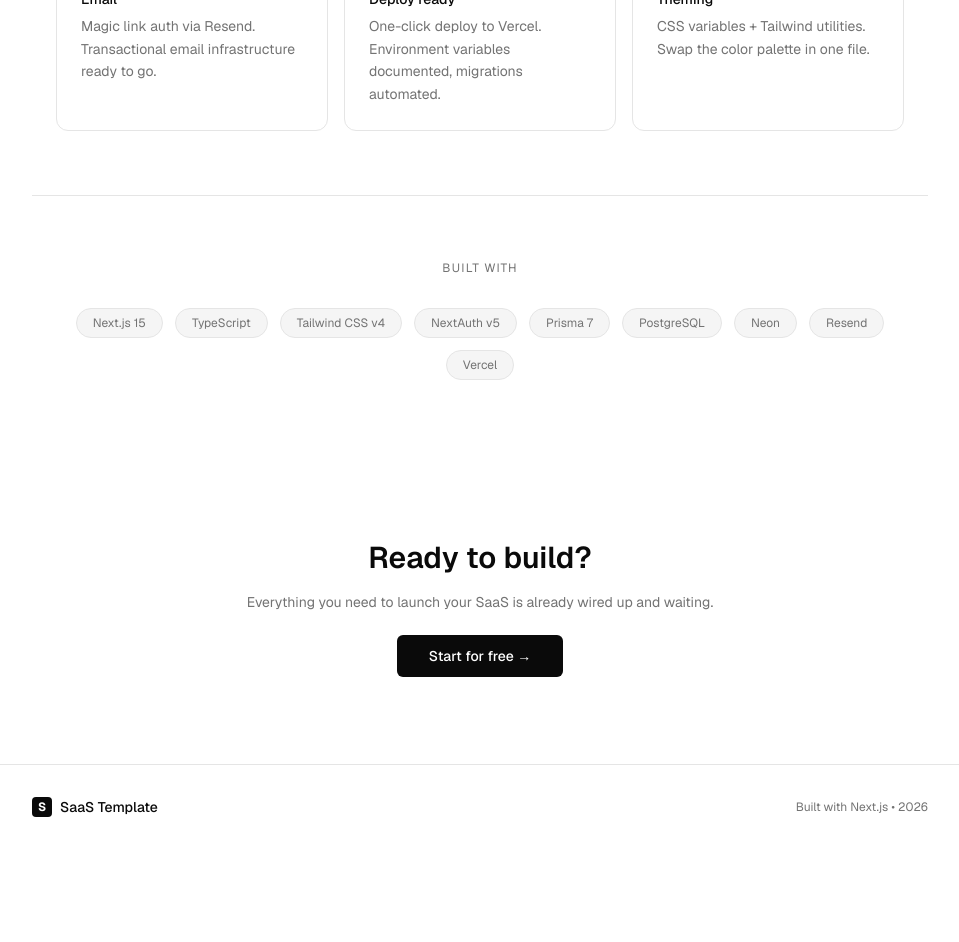
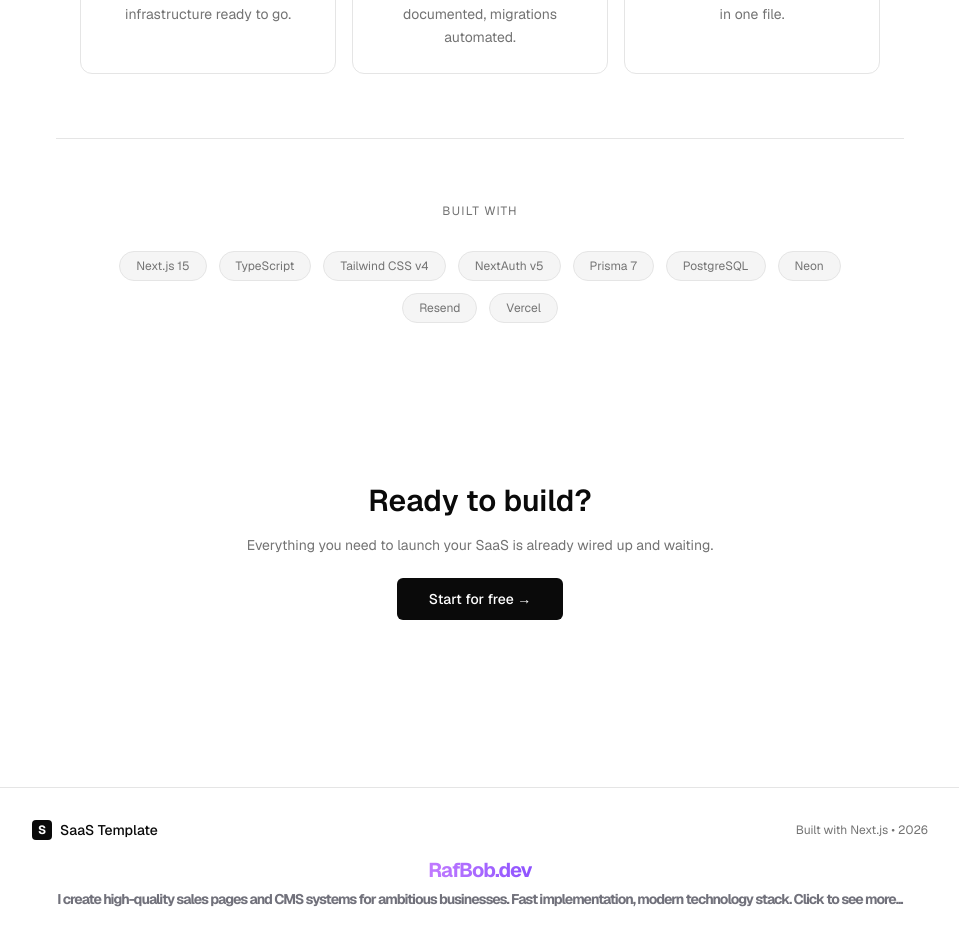
Before and after one commit to sabaudianin/starter-template-next, a Next.js app: page / in a window 1280 px wide. Shown: the part 960-1902 px from the top of the page, without its empty margins (160-1119 px from the left). Before the commit the page ends 1809 px from the top, so only its background shows below. Built offline with nearby package versions, Linux system fonts and the light colour scheme; no server answers.

Commit message:
saeparate footer and features from landing page, add dev details and links

```diff
--- a/src/app/page.tsx
+++ b/src/app/page.tsx
@@ -1,8 +1,11 @@
 import Link from "next/link"
 import { Hero } from "@/components/hero/hero"
 import { Navbar } from "@/components/navbar/navbar"
-import { SocialProof } from "@/components/socialProof/socialProof"
+import { SocialProof } from "@/components/social-proof/social-proof"
 import { FeaturesCard } from "@/components/features-card/features-card"
+import { StackSection } from "@/components/stack-section/stack-section"
+import { Cta } from "@/components/cta/cta"
+import { Footer } from "@/components/footer/footer"
 
 export default async function LandingPage() {
   return (
@@ -11,68 +14,12 @@ export default async function LandingPage() {
       <main className="max-w-4xl mx-auto px-6 pt-28 pb-20 text-center">
         <Hero />
         <SocialProof />
+        <FeaturesCard />
+        <StackSection />
+        <Cta />
       </main>
-      <FeaturesCard />
-      {/* Stack section */}
-      <section className="max-w-4xl mx-auto px-6 py-16 border-t border-border">
-        <p className="text-center text-xs text-muted-foreground mb-8 uppercase tracking-widest">
-          Built with
-        </p>
-        <div className="flex flex-wrap justify-center gap-3">
-          {stack.map((s) => (
-            <span
-              key={s}
-              className="rounded-full border border-border px-4 py-1.5 text-xs text-muted-foreground bg-muted"
-            >
-              {s}
-            </span>
-          ))}
-        </div>
-      </section>
-
-      {/* CTA bottom */}
-      <section className="max-w-2xl mx-auto px-6 py-24 text-center">
-        <h2 className="text-3xl font-semibold mb-4">Ready to build?</h2>
-        <p className="text-muted-foreground text-sm mb-8">
-          Everything you need to launch your SaaS is already wired up and waiting.
-        </p>
-        <Link
-          href="/login"
-          className="rounded-md bg-foreground text-background px-8 py-3 text-sm font-medium transition-opacity hover:opacity-80"
-        >
-          Start for free →
-        </Link>
-      </section>
-
-      {/* Footer */}
-      <footer className="border-t border-border px-6 py-8">
-        <div className="max-w-4xl mx-auto flex items-center justify-between flex-wrap gap-4">
-          <div className="flex items-center gap-2">
-            <div className="w-5 h-5 rounded bg-foreground flex items-center justify-center">
-              <span className="text-background text-xs font-bold">S</span>
-            </div>
-            <span className="text-sm font-medium">SaaS Template</span>
-          </div>
-          <p className="text-xs text-muted-foreground">
-            Built with Next.js • {new Date().getFullYear()}
-          </p>
-        </div>
-      </footer>
+      <Footer />
 
     </div>
   )
 }
-
-
-
-const stack = [
-  "Next.js 15",
-  "TypeScript",
-  "Tailwind CSS v4",
-  "NextAuth v5",
-  "Prisma 7",
-  "PostgreSQL",
-  "Neon",
-  "Resend",
-  "Vercel",
-]
--- /dev/null
+++ b/src/components/cta/cta.tsx
@@ -0,0 +1,18 @@
+import Link from "next/link"
+
+export const Cta = () => {
+    return (
+        <section className="max-w-2xl mx-auto px-6 py-24 text-center">
+            <h2 className="text-3xl font-semibold mb-4">Ready to build?</h2>
+            <p className="text-muted-foreground text-sm mb-8">
+                Everything you need to launch your SaaS is already wired up and waiting.
+            </p>
+            <Link
+                href="/login"
+                className="rounded-md bg-foreground text-background px-8 py-3 text-sm font-medium transition-opacity hover:opacity-80"
+            >
+                Start for free →
+            </Link>
+        </section>
+    )
+}
--- /dev/null
+++ b/src/components/footer/footer.tsx
@@ -0,0 +1,33 @@
+import React from 'react'
+
+export const Footer = () => {
+    return (
+        <footer className="border-t border-border px-6 py-8">
+            <div className="max-w-4xl mx-auto mb-4 flex items-center justify-between flex-wrap gap-4 ">
+                <div className="flex items-center gap-2">
+                    <div className="w-5 h-5 rounded bg-foreground flex items-center justify-center">
+                        <span className="text-background text-xs font-bold">S</span>
+                    </div>
+                    <span className="text-sm font-medium">SaaS Template</span>
+                </div>
+                <p className="text-xs text-muted-foreground">
+                    Built with Next.js • {new Date().getFullYear()}
+                </p>
+            </div>
+            <div className="max-w-4xl mx-auto">
+                <a href="https://dev-landing-page-murex.vercel.app/"
+                    target="_blank"
+                    rel="noopener noreferrer"
+                    className="group flex flex-col items-center gap-1 font-bold text-xl tracking-tighter">
+                    <p className="bg-gradient-to-r from-purple-400 to-violet-500 bg-clip-text text-transparent text-center">
+                        RafBob.dev
+                    </p>
+
+                    <p className="text-zinc-500 text-sm leading-relaxed">
+                        I create high-quality sales pages and CMS systems for ambitious businesses. Fast implementation, modern technology stack. Click to see more...
+                    </p>
+                </a>
+            </div>
+        </footer>
+    )
+}
--- /dev/null
+++ b/src/components/stack-section/stack-section.tsx
@@ -0,0 +1,34 @@
+
+export const StackSection = () => {
+    return (
+        <section className="max-w-4xl mx-auto px-6 py-16 border-t border-border">
+            <p className="text-center text-xs text-muted-foreground mb-8 uppercase tracking-widest">
+                Built with
+            </p>
+            <div className="flex flex-wrap justify-center gap-3">
+                {stack.map((s) => (
+                    <span
+                        key={s}
+                        className="rounded-full border border-border px-4 py-1.5 text-xs text-muted-foreground bg-muted"
+                    >
+                        {s}
+                    </span>
+                ))}
+            </div>
+        </section>
+
+    )
+}
+
+
+const stack = [
+    "Next.js 15",
+    "TypeScript",
+    "Tailwind CSS v4",
+    "NextAuth v5",
+    "Prisma 7",
+    "PostgreSQL",
+    "Neon",
+    "Resend",
+    "Vercel",
+]
```
Also changed, not shown: src/components/social-proof/social-proof.tsx (renamed from src/components/socialProof/socialProof.tsx).
